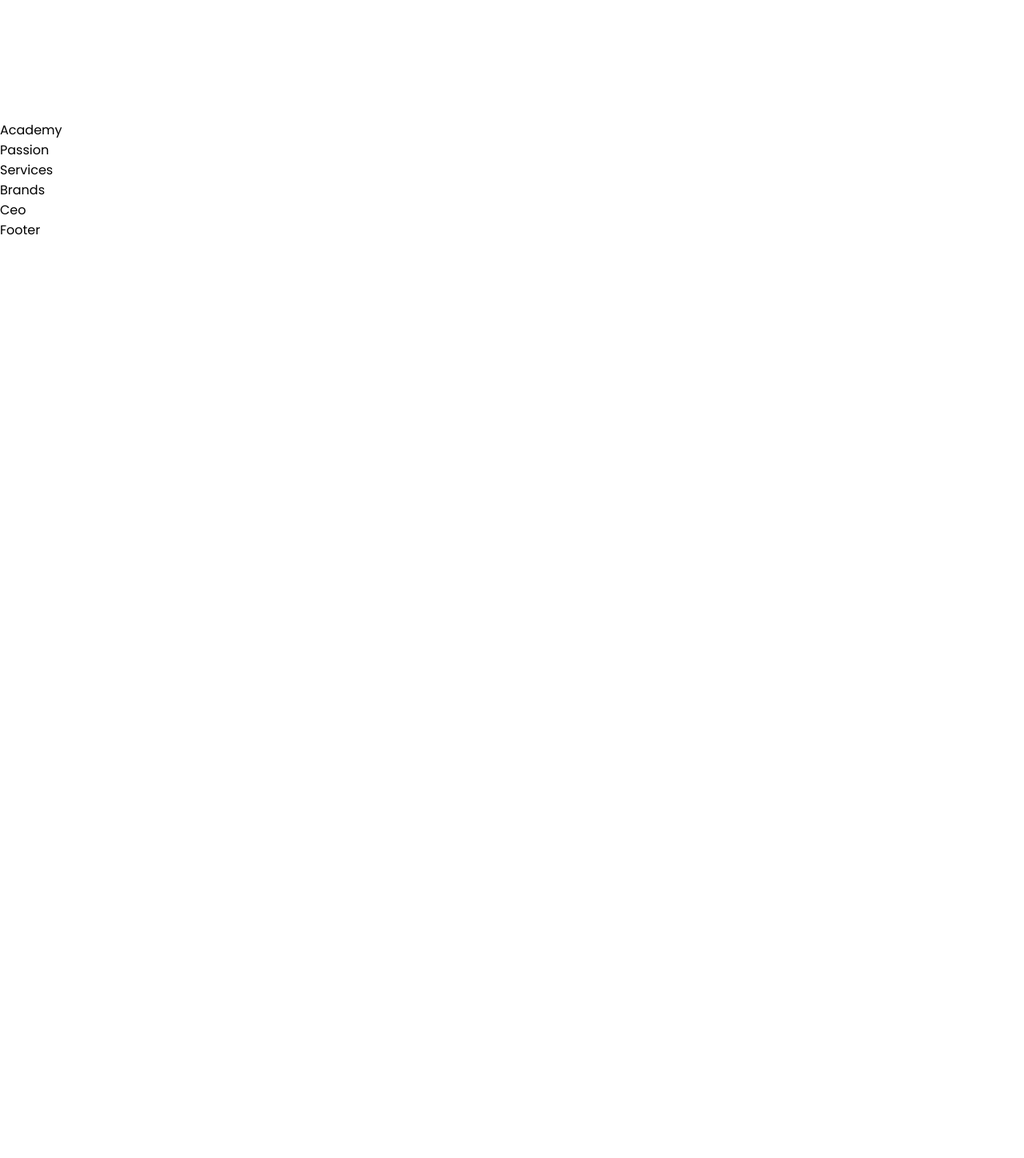
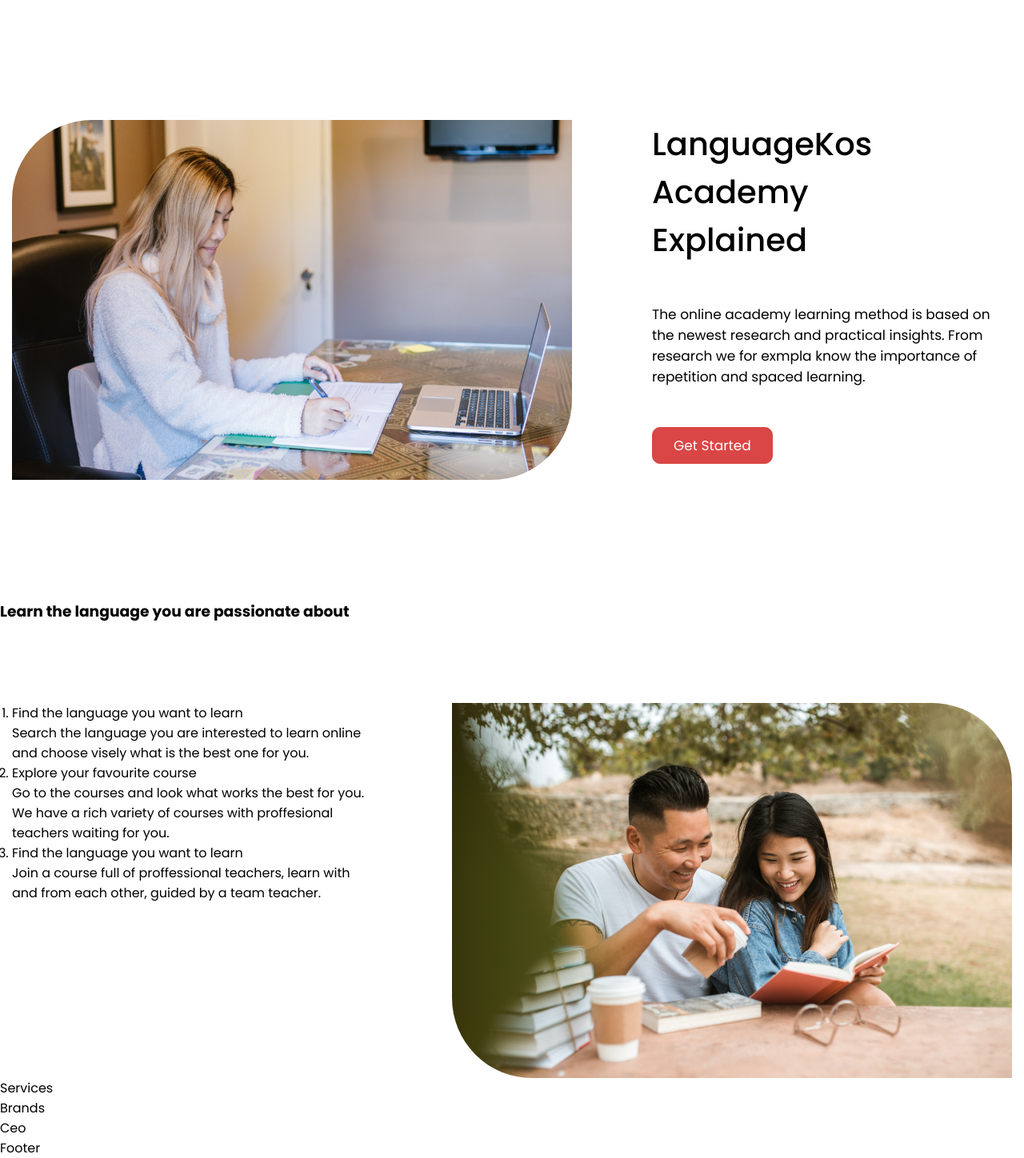
Before and after one commit to shpetimsedolli/reactproject, a React (Create React App) app: page / in a window 1280 px wide. Shown: the part 1641-3089 px from the top of the page at 80% size. Before the commit the page ends 1941 px from the top, so only its background shows below. Built offline with nearby package versions, Linux system fonts and the light colour scheme.

Commit message:
added 2 more sections 1 without style

```diff
--- a/src/components/Academy/Academy.jsx
+++ b/src/components/Academy/Academy.jsx
@@ -1,8 +1,29 @@
 import React from "react";
 import "./academy.css";
+import pexels from "../../assets/pexels-rodnae-productions-6517095.png";
 
 const Academy = () => {
-  return <div>Academy</div>;
+  return (
+    <div className="academy" id="academypage">
+      <div className="container">
+        <div className="academywrap">
+          <img className="academy__img2" src={pexels} alt="" />
+          <div className="academy__content">
+            <h1>
+              LanguageKos Academy <br />
+              Explained
+            </h1>
+            <p>
+              The online academy learning method is based on the newest research
+              and practical insights. From research we for exmpla know the
+              importance of repetition and spaced learning.
+            </p>
+            <button className="navbar__btn active-btn">Get Started</button>
+          </div>
+        </div>
+      </div>
+    </div>
+  );
 };
 
 export default Academy;
--- a/src/components/Academy/academy.css
+++ b/src/components/Academy/academy.css
@@ -0,0 +1,20 @@
+.academy {
+  margin: 150px 0px;
+}
+
+.academywrap {
+  display: flex;
+  justify-content: center;
+  gap: 100px;
+  margin-top: 100px;
+}
+
+.academy__content h1 {
+  font-size: 40px;
+  font-weight: 500;
+}
+
+.academy__content p {
+  margin: 50px 0px;
+  font-size: 17px;
+}
--- a/src/components/Navbar/Navbar.jsx
+++ b/src/components/Navbar/Navbar.jsx
@@ -7,8 +7,8 @@ const Menu = () => (
   <>
     <a href="#main">Home</a>
     <a href="#careers">Company</a>
-    <a href="#Courses">Courses</a>
-    <a href="#Teachers">Teachers</a>
+    <a href="#academypage">Courses</a>
+    <a href="#passions">Teachers</a>
     <a href="#Shop">Shop</a>
     <a href="#Blog">Blog</a>
     <a href="#ContactUs">Contact Us</a>
--- a/src/components/Passion/Passion.jsx
+++ b/src/components/Passion/Passion.jsx
@@ -1,8 +1,40 @@
 import React from "react";
 import "./passion.css";
+import passion from "../../assets/passion.png";
 
 const Passion = () => {
-  return <div>Passion</div>;
+  return (
+    <div className="passion" id="passions">
+      <h3 className="section__tittle">
+        Learn the language you are passionate about
+      </h3>
+      <div className="container">
+        <div className="academywrap">
+          <div className="passion__content">
+            <ol>
+              <li>Find the language you want to learn</li>
+              <p>
+                Search the language you are interested to learn online and
+                choose visely what is the best one for you.
+              </p>
+              <li>Explore your favourite course</li>
+              <p>
+                Go to the courses and look what works the best for you. We have
+                a rich variety of courses with proffesional teachers waiting for
+                you.
+              </p>
+              <li>Find the language you want to learn</li>
+              <p>
+                Join a course full of proffessional teachers, learn with and
+                from each other, guided by a team teacher.
+              </p>
+            </ol>
+          </div>
+          <img src={passion} className="academy__img" alt="" />
+        </div>
+      </div>
+    </div>
+  );
 };
 
 export default Passion;
```
